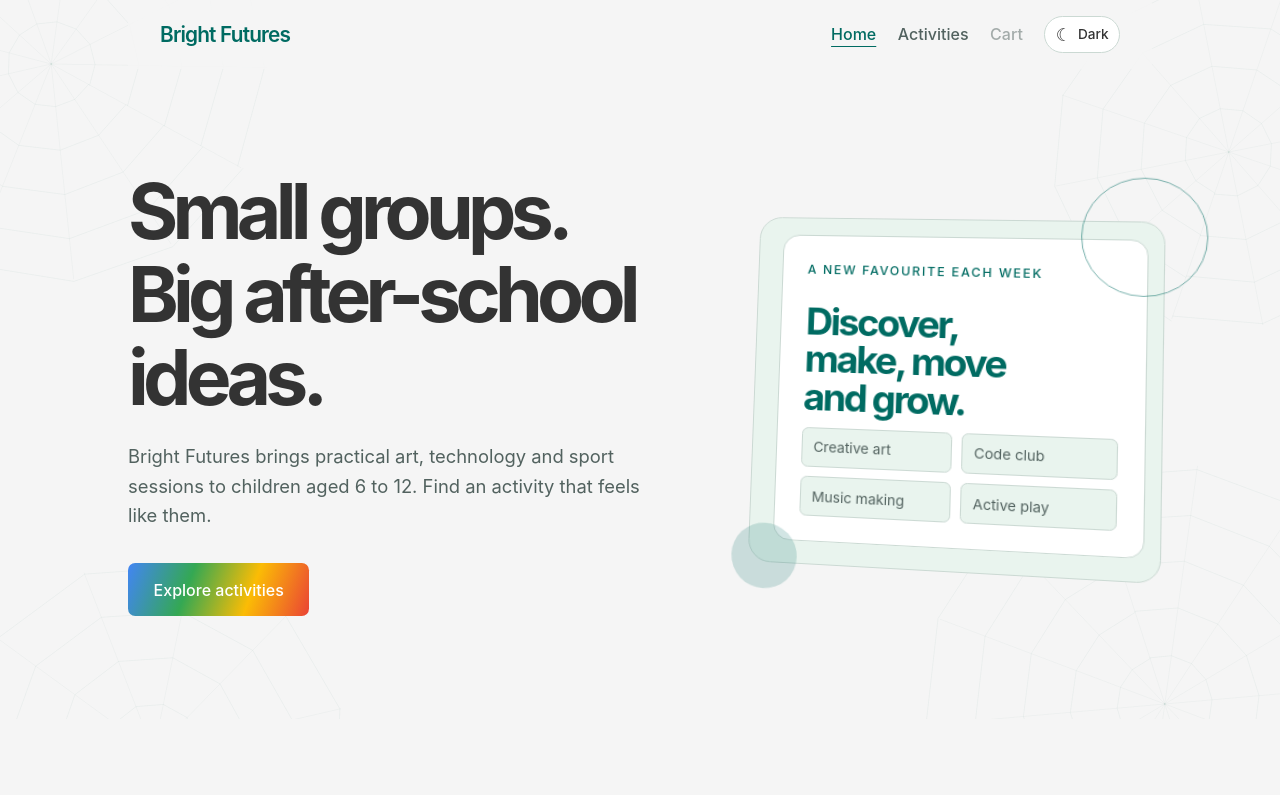
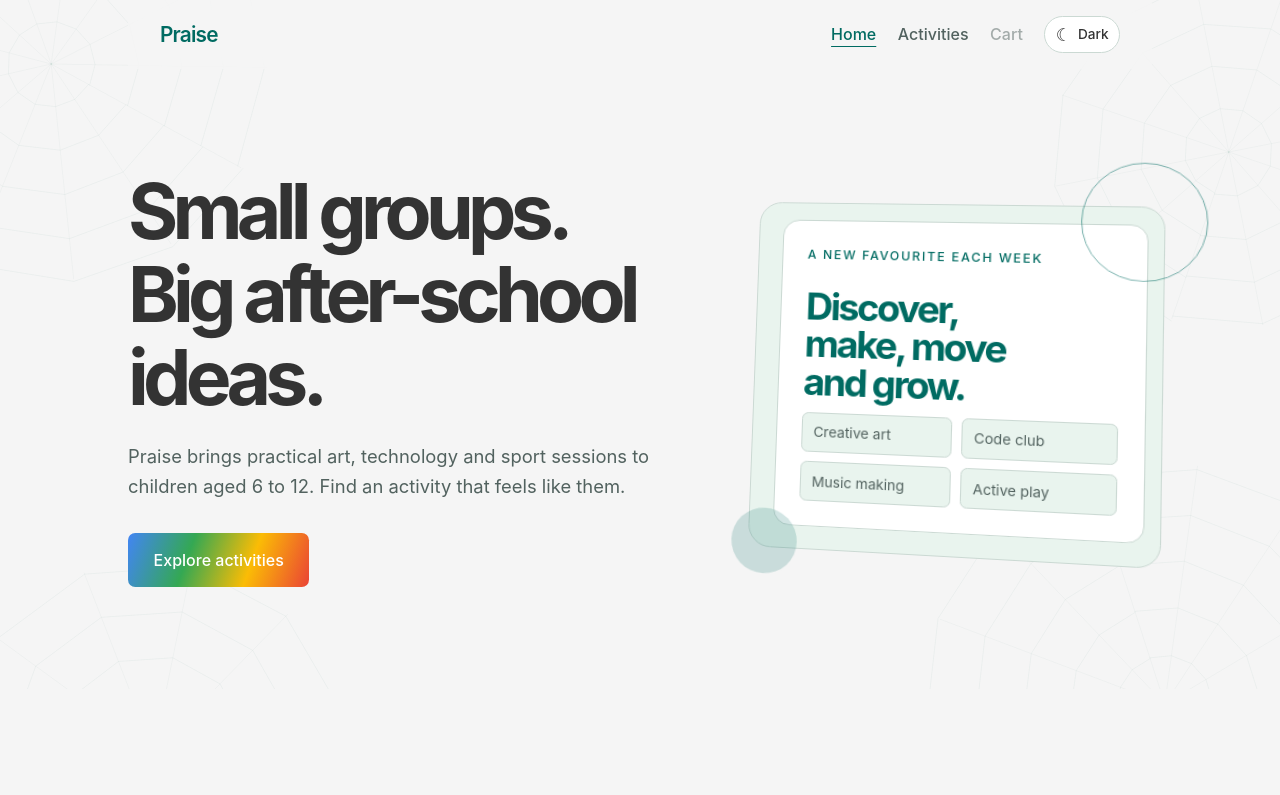
Before and after one commit to praise79/M001234567-after-school-frontend, a Vue app: page / in a window 1280 px wide. Shown: the top 795 px of the page. Built offline with nearby package versions, Linux system fonts and the light colour scheme; no server answers.

Commit message:
refactor: rename frontend brand to Praise

```diff
--- a/src/App.vue
+++ b/src/App.vue
@@ -42,7 +42,7 @@ function updateRoute() {
 function setTheme(nextTheme) {
   theme.value = nextTheme
   document.documentElement.dataset.theme = nextTheme
-  localStorage.setItem('bright-futures-theme', nextTheme)
+  localStorage.setItem('praise-theme', nextTheme)
 }
 
 function toggleTheme() {
@@ -58,7 +58,7 @@ function goToCart(event) {
 }
 
 onMounted(() => {
-  const savedTheme = localStorage.getItem('bright-futures-theme')
+  const savedTheme = localStorage.getItem('praise-theme')
   const systemTheme = window.matchMedia('(prefers-color-scheme: dark)').matches ? 'dark' : 'light'
   setTheme(savedTheme === 'dark' || savedTheme === 'light' ? savedTheme : systemTheme)
   window.addEventListener('hashchange', updateRoute)
@@ -71,7 +71,7 @@ onUnmounted(() => window.removeEventListener('hashchange', updateRoute))
   <a class="skip-link" href="#main-content">Skip to main content</a>
 
   <header class="site-header">
-    <a class="brand" href="#/" aria-label="Bright Futures home">Bright Futures</a>
+    <a class="brand" href="#/" aria-label="Praise home">Praise</a>
     <nav aria-label="Main navigation">
       <a href="#/" :aria-current="currentView.key === 'home' ? 'page' : undefined">Home</a>
       <a href="#/activities" :aria-current="currentView.key === 'activities' ? 'page' : undefined">
--- a/src/views/ActivityDetailsView.vue
+++ b/src/views/ActivityDetailsView.vue
@@ -24,7 +24,7 @@ async function loadActivity() {
 }
 
 function handleBooked(reference) {
-  sessionStorage.setItem('bright-futures-last-booking', reference)
+  sessionStorage.setItem('praise-last-booking', reference)
   window.location.hash = `#/booking-confirmation/${encodeURIComponent(reference)}`
 }
 
--- a/src/views/BookingConfirmationView.vue
+++ b/src/views/BookingConfirmationView.vue
@@ -5,7 +5,7 @@ const props = defineProps({
   reference: { type: String, required: true },
 })
 
-const isConfirmed = computed(() => sessionStorage.getItem('bright-futures-last-booking') === props.reference)
+const isConfirmed = computed(() => sessionStorage.getItem('praise-last-booking') === props.reference)
 </script>
 
 <template>
--- a/src/views/HomeView.vue
+++ b/src/views/HomeView.vue
@@ -3,7 +3,7 @@
     <div class="hero-copy">
       <h1>Small groups. Big after-school ideas.</h1>
       <p class="lede">
-        Bright Futures brings practical art, technology and sport sessions to children aged 6 to 12.
+        Praise brings practical art, technology and sport sessions to children aged 6 to 12.
         Find an activity that feels like them.
       </p>
       <a class="button button-google" href="#/activities">Explore activities</a>
```
Also changed, not shown: 1 other file (tests, documents, lock files or other folders).
